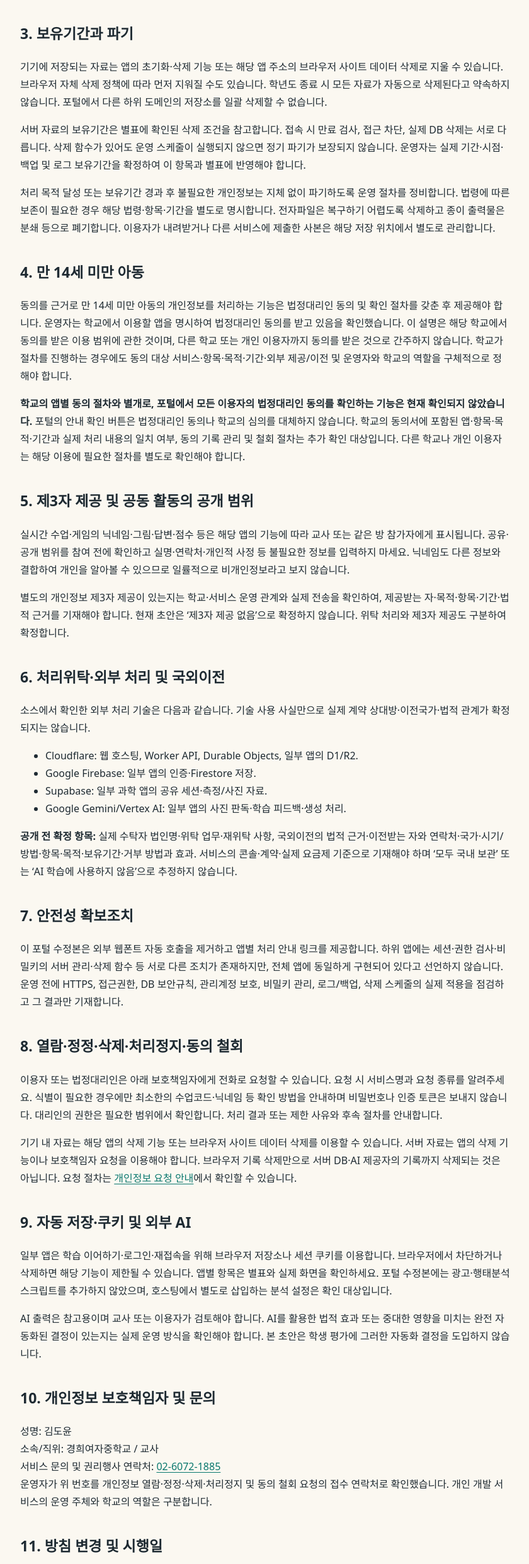
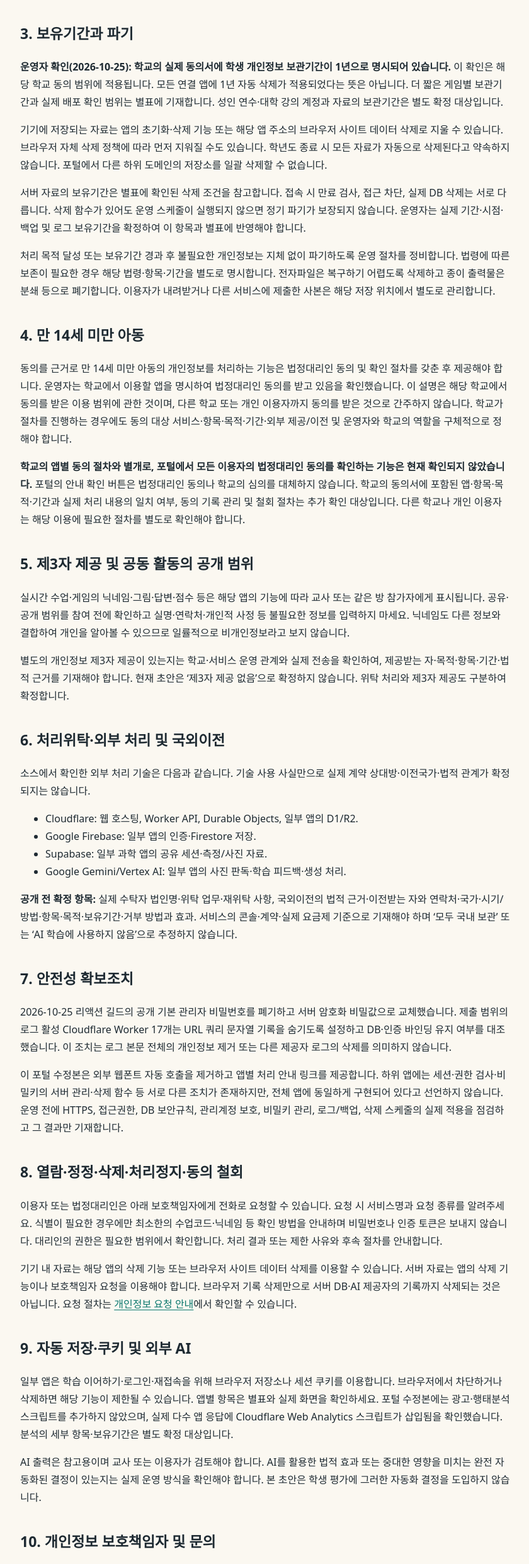
Before and after one commit to sirlma111216-boop/labbitory, a plain HTML site: page privacy.html in a window 1280 px wide. Shown: the part 1396-3880 px from the top of the page at 63% size, without its empty margins (92-932 px from the left). Drawn offline with Linux system fonts and the light colour scheme.

Commit message:
Update privacy review with verified retention and security changes

```diff
--- a/privacy.html
+++ b/privacy.html
@@ -2,13 +2,13 @@
 <div class="tools"><button type="button" onclick="window.print()">인쇄 / PDF로 저장</button><a href="app-privacy.html">앱별 자료 보기</a></div>
 <h2>1. 운영자와 적용 범위</h2><p>래비토리(labbitory)는 김도윤이 개발·운영하는 교육용 포털입니다. 이 방침은 labbitory.com 포털 및 아래 별표에서 운영 대상으로 확인한 앱에 관한 처리 내용을 구분하여 설명합니다. 별표는 방침과 함께 확인해야 합니다. 동일한 로고나 도메인을 사용하더라도 앱의 저장·전송 방식은 서로 다릅니다. 다른 사업자의 서비스에 직접 접속하여 입력한 정보는 해당 사업자의 방침을 확인해야 합니다.</p><p>포털 첫 화면과 목록 페이지에는 학생 회원가입·학습 응답 제출·학습기록 통합 저장 기능이 없습니다. 앱을 선택하면 해당 앱의 주소로 이동합니다. ‘포털이 학습기록을 저장하지 않는다’는 설명은 하위 앱의 서버 저장이 없다는 뜻이 아닙니다.</p>
 <h2>2. 처리 목적·항목·방법</h2><div class="scroll"><table><thead><tr><th>기능</th><th>처리 목적 및 정보</th><th>방법</th></tr></thead><tbody><tr><td>포털 열람</td><td>페이지 제공·보안. 요청 과정의 IP 주소·접속시각·요청 경로·브라우저 정보 등은 호스팅/CDN 처리 가능성이 있어 운영 설정 확인 대상입니다.</td><td>웹 요청. 이 수정본은 외부 웹폰트 호출을 제거했습니다.</td></tr><tr><td>기기 내 학습</td><td>학습 이어하기·보고서 작성. 앱별 입력 글·선택·측정값·이미지·선택 입력 이름/학년 등.</td><td>localStorage·IndexedDB 또는 화면 메모리. 별표 참조.</td></tr><tr><td>실시간 학급/게임</td><td>참여자 구분·공동 활동·결과 표시. 닉네임·참여코드·세션 식별자·응답·그림·게임 상태·점수 등.</td><td>해당 앱 서버·DB 및 교사/참여자 화면.</td></tr><tr><td>계정·기록 관리</td><td>학급·수업·기록 관리. 해당 앱에서 계정·이메일·이름·학년·반·번호·활동 기록 등.</td><td>앱별 가입/로그인과 Firebase 등 저장. 모든 앱 공통 항목이 아닙니다.</td></tr><tr><td>AI 기능</td><td>피드백·판독·문장 생성. 선택한 자료·학습 응답·사진·주제 등.</td><td>앱 서버를 통한 AI API 또는 사용자의 외부 서비스 직접 입력. 별표 참조.</td></tr></tbody></table></div><p>필수/선택 항목과 개인정보 처리의 법적 근거는 각 앱의 실제 이용 방식과 학교·운영자의 역할을 확인하여 확정해야 합니다. 선택 입력 정보의 미입력 시 이용 가능한 범위도 해당 앱 화면과 일치해야 합니다. 본 초안은 동의가 없는 상태를 동의가 있는 것으로 간주하지 않습니다.</p>
-<h2>3. 보유기간과 파기</h2><p>기기에 저장되는 자료는 앱의 초기화·삭제 기능 또는 해당 앱 주소의 브라우저 사이트 데이터 삭제로 지울 수 있습니다. 브라우저 자체 삭제 정책에 따라 먼저 지워질 수도 있습니다. 학년도 종료 시 모든 자료가 자동으로 삭제된다고 약속하지 않습니다. 포털에서 다른 하위 도메인의 저장소를 일괄 삭제할 수 없습니다.</p><p>서버 자료의 보유기간은 별표에 확인된 삭제 조건을 참고합니다. 접속 시 만료 검사, 접근 차단, 실제 DB 삭제는 서로 다릅니다. 삭제 함수가 있어도 운영 스케줄이 실행되지 않으면 정기 파기가 보장되지 않습니다. 운영자는 실제 기간·시점·백업 및 로그 보유기간을 확정하여 이 항목과 별표에 반영해야 합니다.</p><p>처리 목적 달성 또는 보유기간 경과 후 불필요한 개인정보는 지체 없이 파기하도록 운영 절차를 정비합니다. 법령에 따른 보존이 필요한 경우 해당 법령·항목·기간을 별도로 명시합니다. 전자파일은 복구하기 어렵도록 삭제하고 종이 출력물은 분쇄 등으로 폐기합니다. 이용자가 내려받거나 다른 서비스에 제출한 사본은 해당 저장 위치에서 별도로 관리합니다.</p>
+<h2>3. 보유기간과 파기</h2><p><strong>운영자 확인(2026-10-25): 학교의 실제 동의서에 학생 개인정보 보관기간이 1년으로 명시되어 있습니다.</strong> 이 확인은 해당 학교 동의 범위에 적용됩니다. 모든 연결 앱에 1년 자동 삭제가 적용되었다는 뜻은 아닙니다. 더 짧은 게임별 보관기간과 실제 배포 확인 범위는 별표에 기재합니다. 성인 연수·대학 강의 계정과 자료의 보관기간은 별도 확정 대상입니다.</p><p>기기에 저장되는 자료는 앱의 초기화·삭제 기능 또는 해당 앱 주소의 브라우저 사이트 데이터 삭제로 지울 수 있습니다. 브라우저 자체 삭제 정책에 따라 먼저 지워질 수도 있습니다. 학년도 종료 시 모든 자료가 자동으로 삭제된다고 약속하지 않습니다. 포털에서 다른 하위 도메인의 저장소를 일괄 삭제할 수 없습니다.</p><p>서버 자료의 보유기간은 별표에 확인된 삭제 조건을 참고합니다. 접속 시 만료 검사, 접근 차단, 실제 DB 삭제는 서로 다릅니다. 삭제 함수가 있어도 운영 스케줄이 실행되지 않으면 정기 파기가 보장되지 않습니다. 운영자는 실제 기간·시점·백업 및 로그 보유기간을 확정하여 이 항목과 별표에 반영해야 합니다.</p><p>처리 목적 달성 또는 보유기간 경과 후 불필요한 개인정보는 지체 없이 파기하도록 운영 절차를 정비합니다. 법령에 따른 보존이 필요한 경우 해당 법령·항목·기간을 별도로 명시합니다. 전자파일은 복구하기 어렵도록 삭제하고 종이 출력물은 분쇄 등으로 폐기합니다. 이용자가 내려받거나 다른 서비스에 제출한 사본은 해당 저장 위치에서 별도로 관리합니다.</p>
 <h2>4. 만 14세 미만 아동</h2><p>동의를 근거로 만 14세 미만 아동의 개인정보를 처리하는 기능은 법정대리인 동의 및 확인 절차를 갖춘 후 제공해야 합니다. 운영자는 학교에서 이용할 앱을 명시하여 법정대리인 동의를 받고 있음을 확인했습니다. 이 설명은 해당 학교에서 동의를 받은 이용 범위에 관한 것이며, 다른 학교 또는 개인 이용자까지 동의를 받은 것으로 간주하지 않습니다. 학교가 절차를 진행하는 경우에도 동의 대상 서비스·항목·목적·기간·외부 제공/이전 및 운영자와 학교의 역할을 구체적으로 정해야 합니다.</p><p><strong>학교의 앱별 동의 절차와 별개로, 포털에서 모든 이용자의 법정대리인 동의를 확인하는 기능은 현재 확인되지 않았습니다.</strong> 포털의 안내 확인 버튼은 법정대리인 동의나 학교의 심의를 대체하지 않습니다. 학교의 동의서에 포함된 앱·항목·목적·기간과 실제 처리 내용의 일치 여부, 동의 기록 관리 및 철회 절차는 추가 확인 대상입니다. 다른 학교나 개인 이용자는 해당 이용에 필요한 절차를 별도로 확인해야 합니다.</p>
 <h2>5. 제3자 제공 및 공동 활동의 공개 범위</h2><p>실시간 수업·게임의 닉네임·그림·답변·점수 등은 해당 앱의 기능에 따라 교사 또는 같은 방 참가자에게 표시됩니다. 공유·공개 범위를 참여 전에 확인하고 실명·연락처·개인적 사정 등 불필요한 정보를 입력하지 마세요. 닉네임도 다른 정보와 결합하여 개인을 알아볼 수 있으므로 일률적으로 비개인정보라고 보지 않습니다.</p><p>별도의 개인정보 제3자 제공이 있는지는 학교·서비스 운영 관계와 실제 전송을 확인하여, 제공받는 자·목적·항목·기간·법적 근거를 기재해야 합니다. 현재 초안은 ‘제3자 제공 없음’으로 확정하지 않습니다. 위탁 처리와 제3자 제공도 구분하여 확정합니다.</p>
 <h2>6. 처리위탁·외부 처리 및 국외이전</h2><p>소스에서 확인한 외부 처리 기술은 다음과 같습니다. 기술 사용 사실만으로 실제 계약 상대방·이전국가·법적 관계가 확정되지는 않습니다.</p><ul><li>Cloudflare: 웹 호스팅, Worker API, Durable Objects, 일부 앱의 D1/R2.</li><li>Google Firebase: 일부 앱의 인증·Firestore 저장.</li><li>Supabase: 일부 과학 앱의 공유 세션·측정/사진 자료.</li><li>Google Gemini/Vertex AI: 일부 앱의 사진 판독·학습 피드백·생성 처리.</li></ul><p><strong>공개 전 확정 항목:</strong> 실제 수탁자 법인명·위탁 업무·재위탁 사항, 국외이전의 법적 근거·이전받는 자와 연락처·국가·시기/방법·항목·목적·보유기간·거부 방법과 효과. 서비스의 콘솔·계약·실제 요금제 기준으로 기재해야 하며 ‘모두 국내 보관’ 또는 ‘AI 학습에 사용하지 않음’으로 추정하지 않습니다.</p>
-<h2>7. 안전성 확보조치</h2><p>이 포털 수정본은 외부 웹폰트 자동 호출을 제거하고 앱별 처리 안내 링크를 제공합니다. 하위 앱에는 세션·권한 검사·비밀키의 서버 관리·삭제 함수 등 서로 다른 조치가 존재하지만, 전체 앱에 동일하게 구현되어 있다고 선언하지 않습니다. 운영 전에 HTTPS, 접근권한, DB 보안규칙, 관리계정 보호, 비밀키 관리, 로그/백업, 삭제 스케줄의 실제 적용을 점검하고 그 결과만 기재합니다.</p>
+<h2>7. 안전성 확보조치</h2><p>2026-10-25 리액션 길드의 공개 기본 관리자 비밀번호를 폐기하고 서버 암호화 비밀값으로 교체했습니다. 제출 범위의 로그 활성 Cloudflare Worker 17개는 URL 쿼리 문자열 기록을 숨기도록 설정하고 DB·인증 바인딩 유지 여부를 대조했습니다. 이 조치는 로그 본문 전체의 개인정보 제거 또는 다른 제공자 로그의 삭제를 의미하지 않습니다.</p><p>이 포털 수정본은 외부 웹폰트 자동 호출을 제거하고 앱별 처리 안내 링크를 제공합니다. 하위 앱에는 세션·권한 검사·비밀키의 서버 관리·삭제 함수 등 서로 다른 조치가 존재하지만, 전체 앱에 동일하게 구현되어 있다고 선언하지 않습니다. 운영 전에 HTTPS, 접근권한, DB 보안규칙, 관리계정 보호, 비밀키 관리, 로그/백업, 삭제 스케줄의 실제 적용을 점검하고 그 결과만 기재합니다.</p>
 <h2>8. 열람·정정·삭제·처리정지·동의 철회</h2><p>이용자 또는 법정대리인은 아래 보호책임자에게 전화로 요청할 수 있습니다. 요청 시 서비스명과 요청 종류를 알려주세요. 식별이 필요한 경우에만 최소한의 수업코드·닉네임 등 확인 방법을 안내하며 비밀번호나 인증 토큰은 보내지 않습니다. 대리인의 권한은 필요한 범위에서 확인합니다. 처리 결과 또는 제한 사유와 후속 절차를 안내합니다.</p><p>기기 내 자료는 해당 앱의 삭제 기능 또는 브라우저 사이트 데이터 삭제를 이용할 수 있습니다. 서버 자료는 앱의 삭제 기능이나 보호책임자 요청을 이용해야 합니다. 브라우저 기록 삭제만으로 서버 DB·AI 제공자의 기록까지 삭제되는 것은 아닙니다. 요청 절차는 <a href="privacy-help.html">개인정보 요청 안내</a>에서 확인할 수 있습니다.</p>
-<h2>9. 자동 저장·쿠키 및 외부 AI</h2><p>일부 앱은 학습 이어하기·로그인·재접속을 위해 브라우저 저장소나 세션 쿠키를 이용합니다. 브라우저에서 차단하거나 삭제하면 해당 기능이 제한될 수 있습니다. 앱별 항목은 별표와 실제 화면을 확인하세요. 포털 수정본에는 광고·행태분석 스크립트를 추가하지 않았으며, 호스팅에서 별도로 삽입하는 분석 설정은 확인 대상입니다.</p><p>AI 출력은 참고용이며 교사 또는 이용자가 검토해야 합니다. AI를 활용한 법적 효과 또는 중대한 영향을 미치는 완전 자동화된 결정이 있는지는 실제 운영 방식을 확인해야 합니다. 본 초안은 학생 평가에 그러한 자동화 결정을 도입하지 않습니다.</p>
+<h2>9. 자동 저장·쿠키 및 외부 AI</h2><p>일부 앱은 학습 이어하기·로그인·재접속을 위해 브라우저 저장소나 세션 쿠키를 이용합니다. 브라우저에서 차단하거나 삭제하면 해당 기능이 제한될 수 있습니다. 앱별 항목은 별표와 실제 화면을 확인하세요. 포털 수정본에는 광고·행태분석 스크립트를 추가하지 않았으며, 실제 다수 앱 응답에 Cloudflare Web Analytics 스크립트가 삽입됨을 확인했습니다. 분석의 세부 항목·보유기간은 별도 확정 대상입니다.</p><p>AI 출력은 참고용이며 교사 또는 이용자가 검토해야 합니다. AI를 활용한 법적 효과 또는 중대한 영향을 미치는 완전 자동화된 결정이 있는지는 실제 운영 방식을 확인해야 합니다. 본 초안은 학생 평가에 그러한 자동화 결정을 도입하지 않습니다.</p>
 <h2>10. 개인정보 보호책임자 및 문의</h2><p>성명: 김도윤<br>소속/직위: 경희여자중학교 / 교사<br>서비스 문의 및 권리행사 연락처: <a href="tel:0260721885">02-6072-1885</a><br>운영자가 위 번호를 개인정보 열람·정정·삭제·처리정지 및 동의 철회 요청의 접수 연락처로 확인했습니다. 개인 개발 서비스의 운영 주체와 학교의 역할은 구분합니다.</p>
-<h2>11. 방침 변경 및 시행일</h2><p>작성일: 2026년 10월 25일. 시행일: 운영 확인과 필요한 사전 안내를 마친 뒤 확정. 본 문서는 현재 적용 전 초안입니다. 변경 시 변경 내용과 적용일을 이용자가 확인할 수 있도록 공개하고, 필요한 동의 절차를 별도로 진행합니다.</p>
+<h2>확인한 외부 처리 약관</h2><p>Cloudflare Customer DPA, Supabase DPA 및 데이터 위치 안내, Firebase 데이터 처리 약관을 확인했습니다. Firestore에는 적용되는 Google Cloud 계약을 별도로 확인해야 합니다. 표준 약관 존재만으로 각 계정의 계약 체결 증빙이나 학교의 국외이전 법적 근거가 모두 확보되는 것은 아닙니다.</p><ul><li><a href="https://www.cloudflare.com/cloudflare-customer-dpa/">Cloudflare DPA</a></li><li><a href="https://supabase.com/legal/customer-resources/data-processing-addendum">Supabase DPA</a></li><li><a href="https://supabase.com/legal/privacy-resources/data-residency-and-transfers-faq">Supabase 데이터 위치 안내</a></li><li><a href="https://firebase.google.com/terms/data-processing-terms">Firebase 데이터 처리 약관</a></li></ul><h2>11. 방침 변경 및 시행일</h2><p>작성일: 2026년 10월 25일. 시행일: 운영 확인과 필요한 사전 안내를 마친 뒤 확정. 본 문서는 현재 적용 전 초안입니다. 변경 시 변경 내용과 적용일을 이용자가 확인할 수 있도록 공개하고, 필요한 동의 절차를 별도로 진행합니다.</p>
 <h2>별표. 앱별 처리 내용</h2><p><a href="app-privacy.html">전체 연결 앱의 처리 방식·삭제 조건·확인 범위 보기</a>. 코드 확인은 실제 배포 환경의 확인이나 개인정보보호 적합성 인증을 의미하지 않습니다.</p></main></body></html>
```
Also changed, not shown: app-privacy.html (+1 -1 lines).
